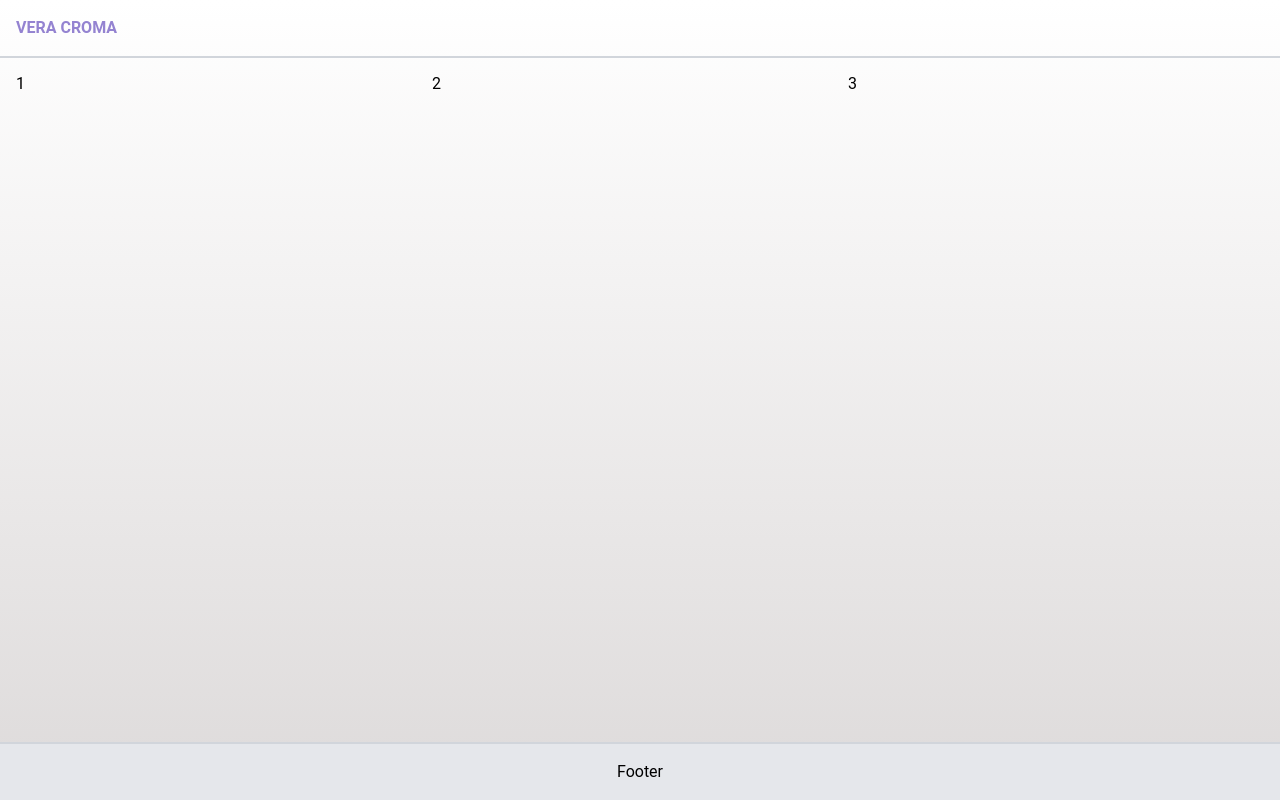
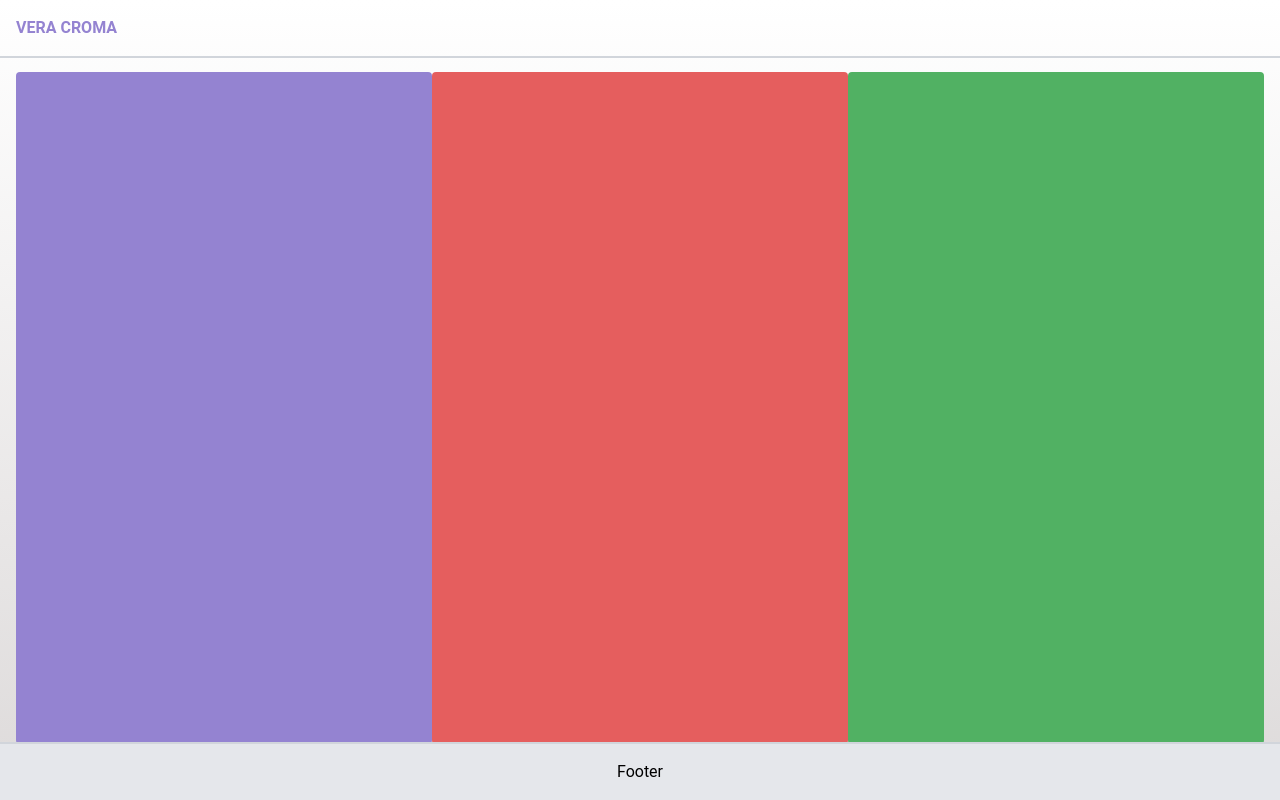
Before and after one commit to OscarGE11/Vera-Croma, an Angular app: page /home in a window 1280 px wide. Built offline with nearby package versions, Linux system fonts and the light colour scheme.

Commit message:
Added color blocks

```diff
--- a/src/app/core/home/home.component.html
+++ b/src/app/core/home/home.component.html
@@ -1,5 +1,5 @@
-<main class="grid grid-cols-3">
-  <div>1</div>
-  <div>2</div>
-  <div>3</div>
+<main class="grid grid-flow-col auto-cols-fr w-full h-[calc(100vh-8rem)]">
+  <div [style.background-color]="blue" class="p-4 text-center rounded"></div>
+  <div [style.background-color]="red" class="p-4 text-center rounded"></div>
+  <div [style.background-color]="green" class="p-4 text-center rounded"></div>
 </main>
--- a/src/app/core/home/home.component.ts
+++ b/src/app/core/home/home.component.ts
@@ -4,8 +4,10 @@ import { Component } from '@angular/core';
   selector: 'app-home',
   imports: [],
   templateUrl: './home.component.html',
-  styleUrl: './home.component.css'
+  styleUrl: './home.component.css',
 })
 export class HomeComponent {
-
+  blue = '#9483d1';
+  green = '#51b163';
+  red = '#e55e5e';
 }
```
